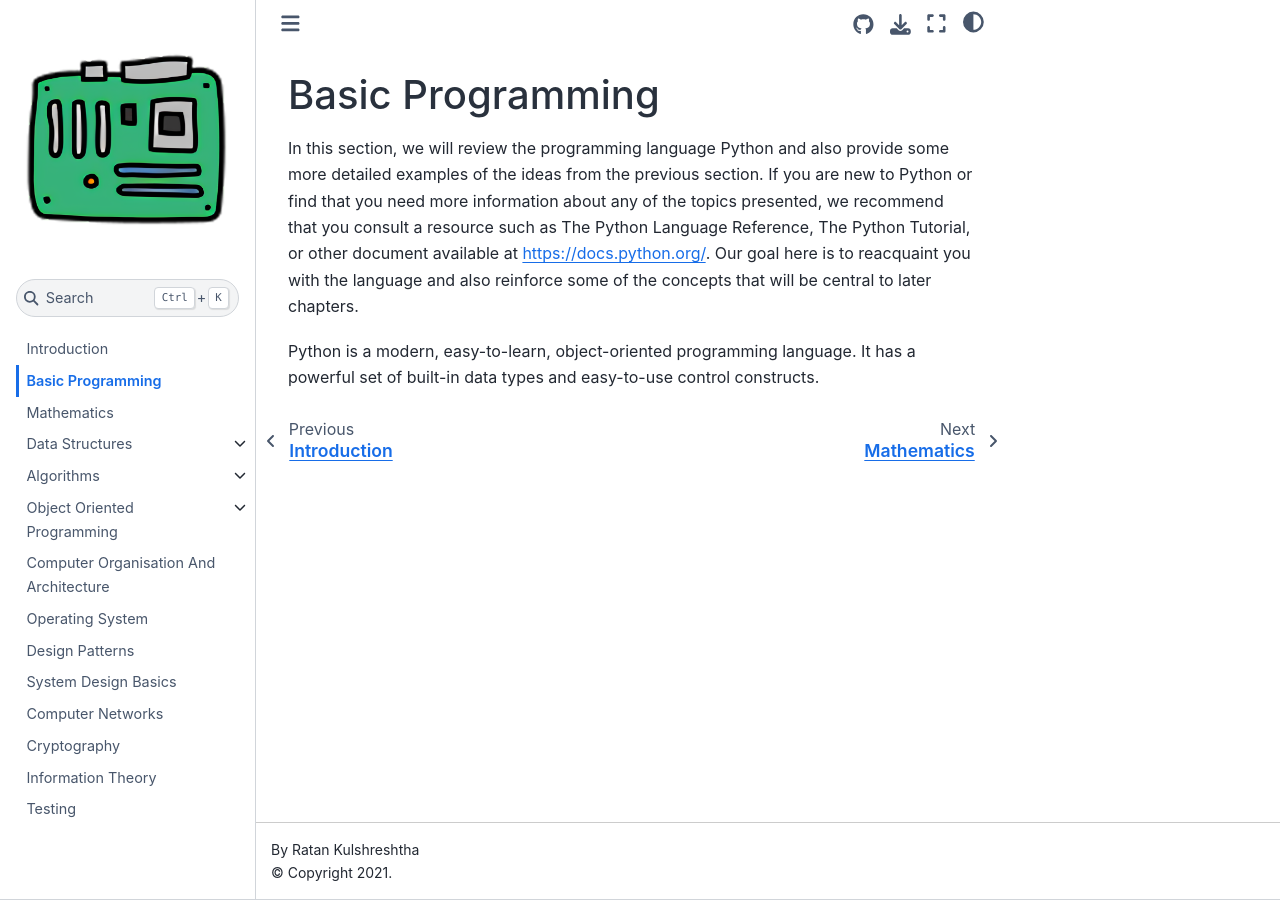
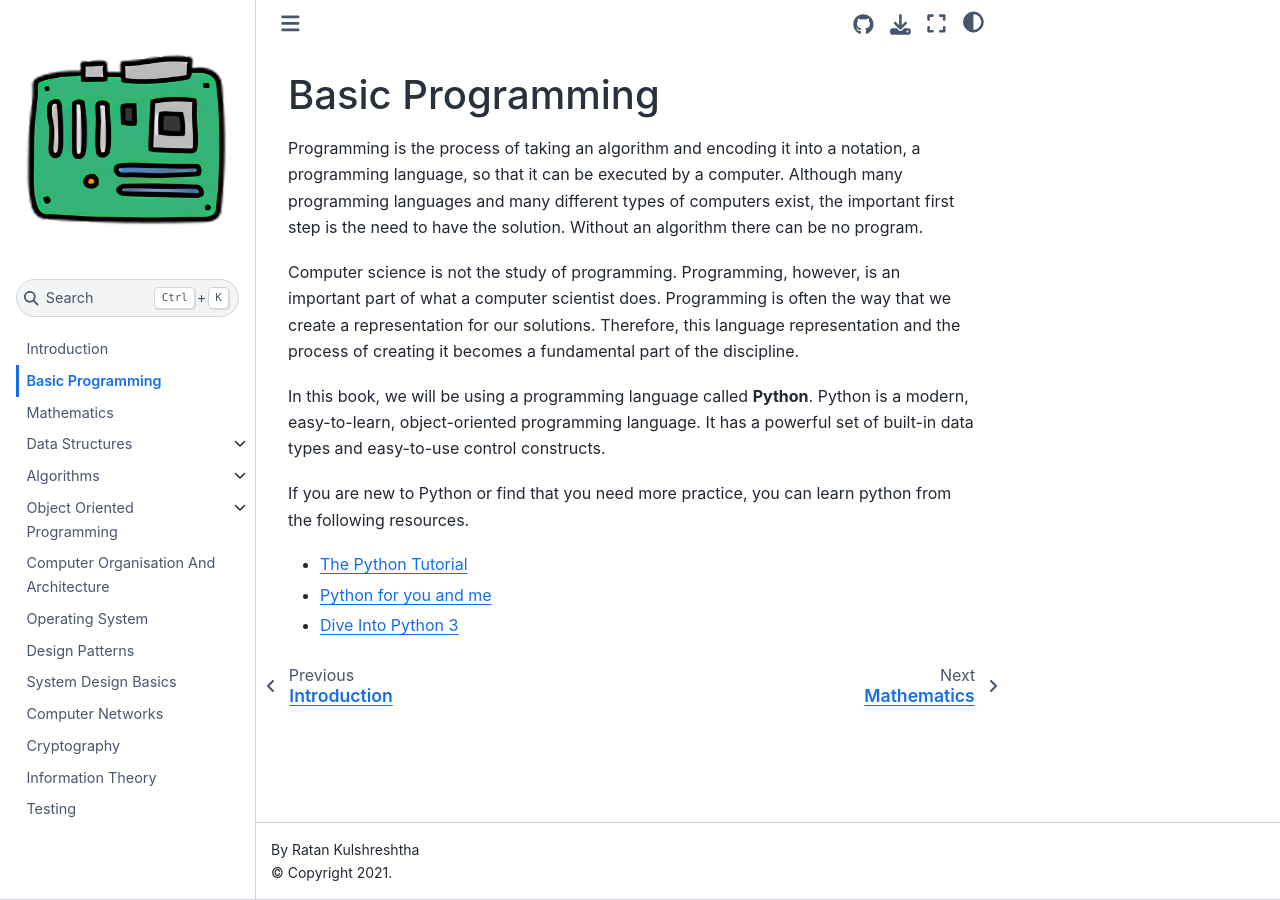
Before and after one commit to RatanShreshtha/GrokkingCS, a Jupyter Book: the page built from basic-programming/intro.md, in a window 1280 px wide. Built offline with Jupyter Book 1.0.4 settings and Sphinx 7.4.7 and the Sphinx Book theme 1.1.4, drawn with Linux system fonts in a browser that asks for light colours; pages that are not in the unit, such as notebooks, are missing from menus.

Commit message:
Update intro and priority queue

```diff
--- a/_config.yml
+++ b/_config.yml
@@ -11,6 +11,9 @@ description: >- # this means to ignore newlines until "baseurl:"
 author: Ratan Kulshreshtha # The author of the book
 copyright: "2021" # Copyright year to be placed in the footer
 logo: logo.png # A path to the book logo
+
+# Patterns to skip when building the book. Can be glob-style (e.g. "*skip.ipynb")
+exclude_patterns: [_build, Thumbs.db, .DS_Store, "**.ipynb_checkpoints", "README.md", "CONTRIBUTING.md", "CONDUCT.md"]
 
 # Force re-execution of notebooks on each build.
 # See https://jupyterbook.org/content/execute.html
--- a/basic-programming/intro.md
+++ b/basic-programming/intro.md
@@ -1,5 +1,13 @@
 # Basic Programming
 
-In this section, we will review the programming language Python and also provide some more detailed examples of the ideas from the previous section. If you are new to Python or find that you need more information about any of the topics presented, we recommend that you consult a resource such as The Python Language Reference, The Python Tutorial, or other document available at https://docs.python.org/. Our goal here is to reacquaint you with the language and also reinforce some of the concepts that will be central to later chapters.
+Programming is the process of taking an algorithm and encoding it into a notation, a programming language, so that it can be executed by a computer. Although many programming languages and many different types of computers exist, the important first step is the need to have the solution. Without an algorithm there can be no program.
 
-Python is a modern, easy-to-learn, object-oriented programming language. It has a powerful set of built-in data types and easy-to-use control constructs.
+Computer science is not the study of programming. Programming, however, is an important part of what a computer scientist does. Programming is often the way that we create a representation for our solutions. Therefore, this language representation and the process of creating it becomes a fundamental part of the discipline.
+
+In this book, we will be using a programming language called **Python**. Python is a modern, easy-to-learn, object-oriented programming language. It has a powerful set of built-in data types and easy-to-use control constructs.
+
+If you are new to Python or find that you need more practice, you can learn python from the following resources.
+
+- [The Python Tutorial](https://docs.python.org/3/tutorial/)
+- [Python for you and me](https://pymbook.readthedocs.io/en/latest/)
+- [Dive Into Python 3](https://diveintopython3.net/)
```
Also changed, not shown: 1 other file.
